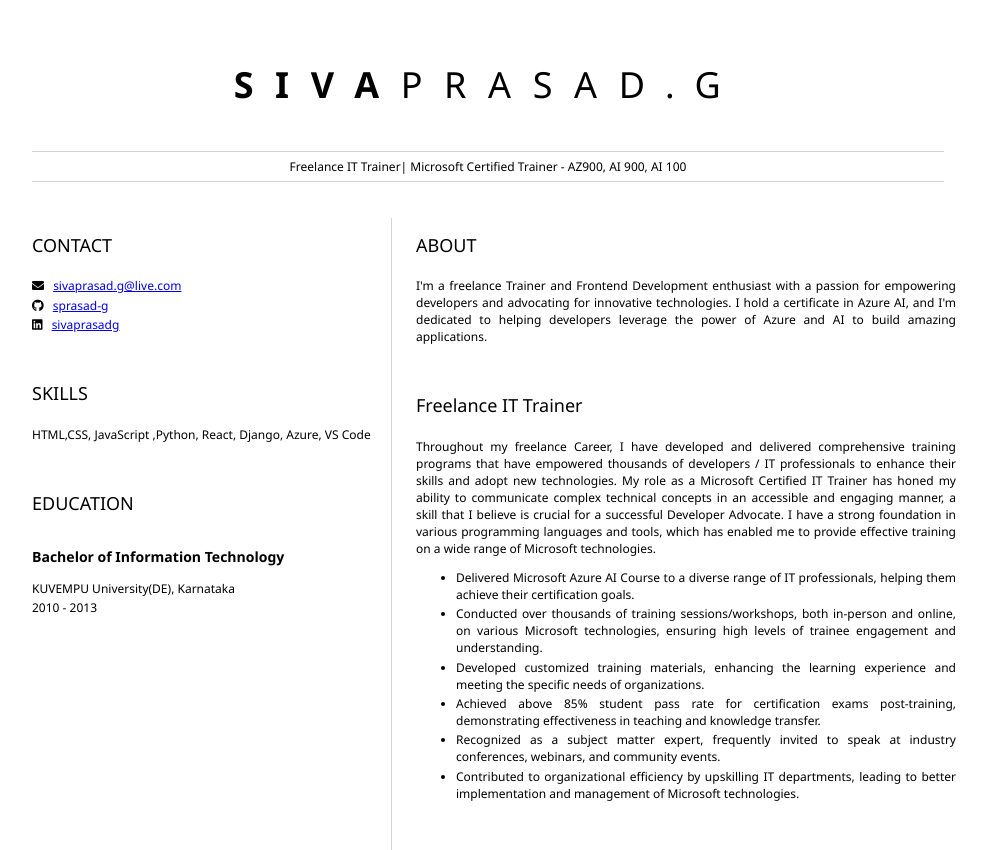
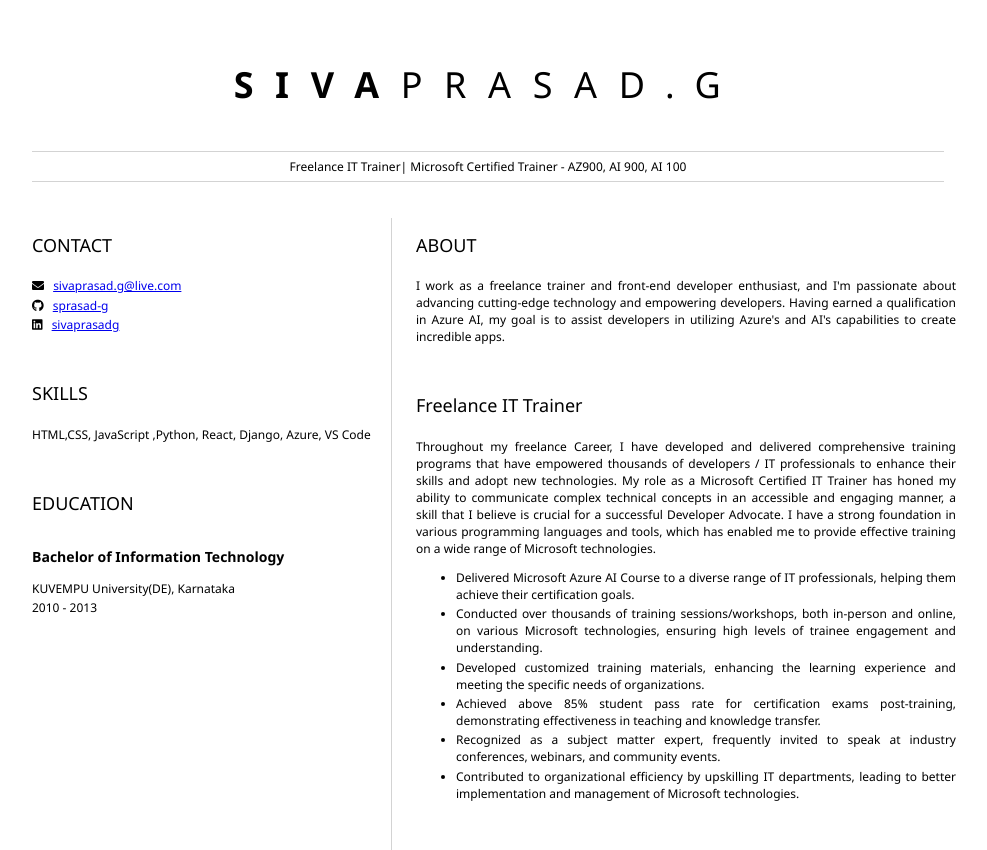
Before and after one commit to sprasad-g/_resume, a plain HTML site: page index.html in a window 1280 px wide. Shown: the whole page, without its empty margins (152-1139 px from the left). Drawn offline with Linux system fonts and the light colour scheme.

Commit message:
updated_above

```diff
--- a/index.html
+++ b/index.html
@@ -54,11 +54,11 @@
           <h2>ABOUT</h2>
           <!-- about you -->
           <p>
-            I'm a freelance Trainer and Frontend Development enthusiast with a
-            passion for empowering developers and advocating for innovative
-            technologies. I hold a certificate in Azure AI, and I'm dedicated to
-            helping developers leverage the power of Azure and AI to build
-            amazing applications.
+            I work as a freelance trainer and front-end developer enthusiast,
+            and I'm passionate about advancing cutting-edge technology and
+            empowering developers. Having earned a qualification in Azure AI, my
+            goal is to assist developers in utilizing Azure's and AI's
+            capabilities to create incredible apps.
           </p>
         </section>
         <section>
```
